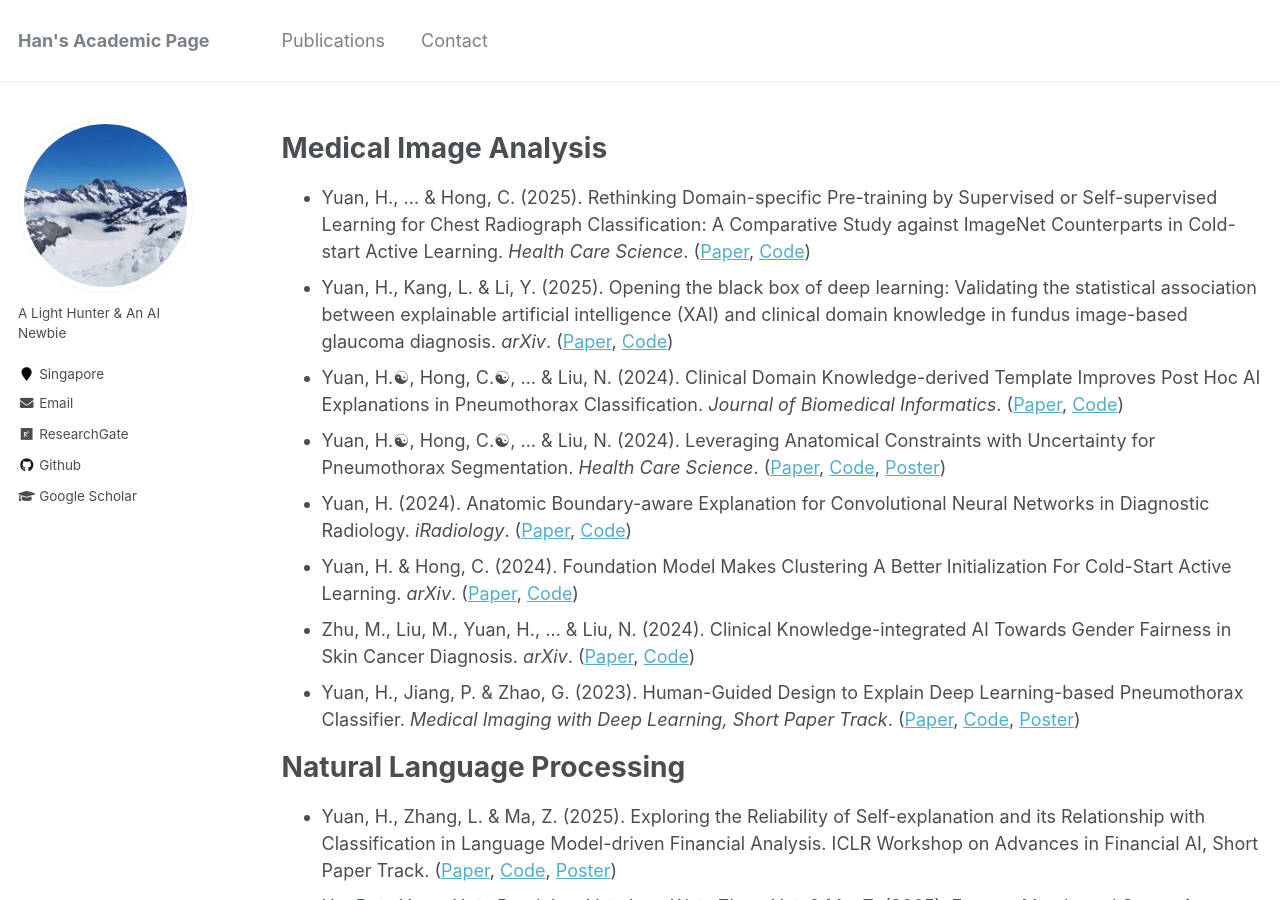
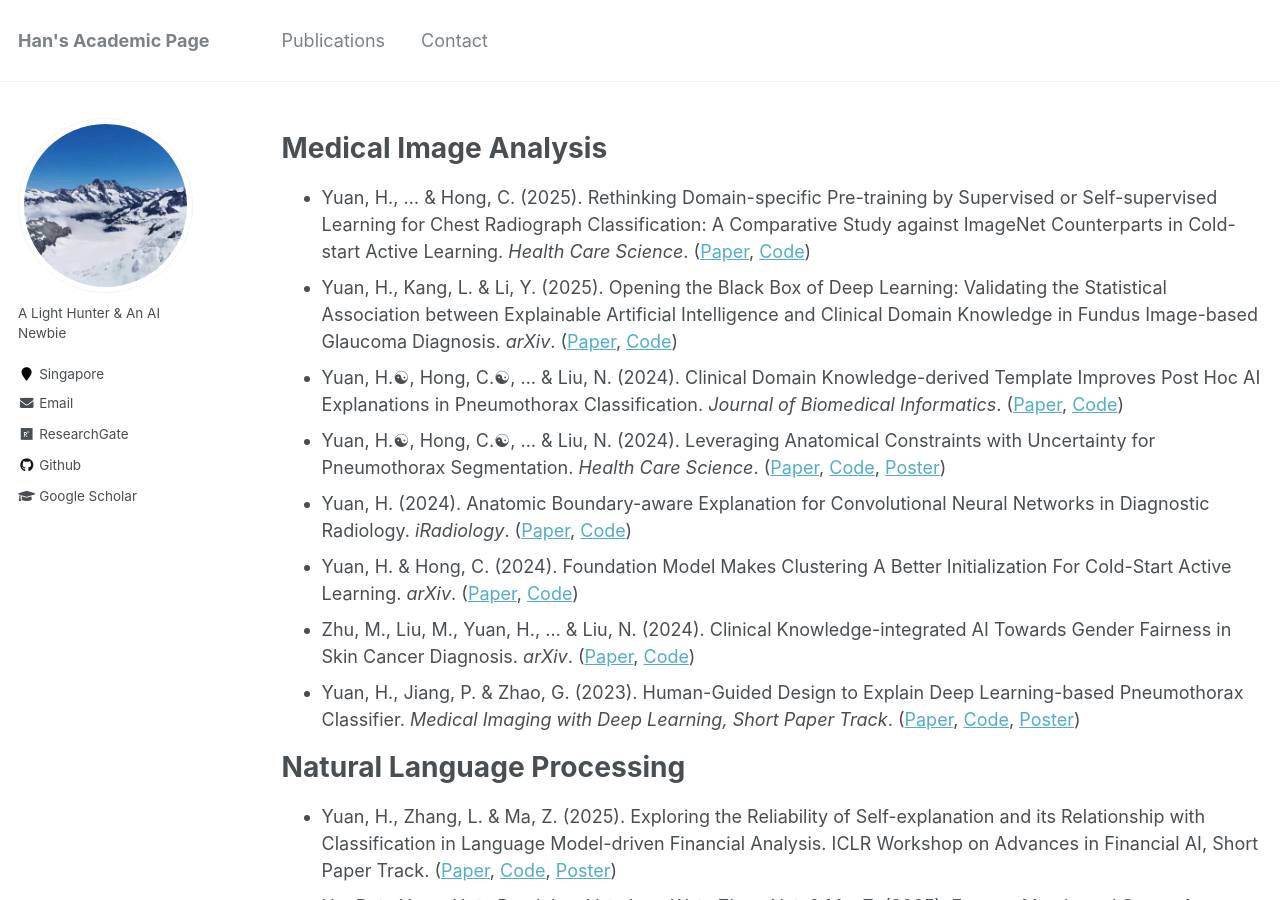
Before and after one commit to Han-Yuan-Med/Han-Yuan-Med.github.io, a Jekyll site: the page built from _pages/publications.md, in a window 1280 px wide and 900 px high. Built offline with Jekyll 4.4.1, drawn with Linux system fonts in a browser that asks for light colours.

Commit message:
Update publications.md

```diff
--- a/_pages/publications.md
+++ b/_pages/publications.md
@@ -6,7 +6,7 @@ author_profile: true
 ---
 # Medical Image Analysis
 * Yuan, H., ... & Hong, C. (2025). Rethinking Domain-specific Pre-training by Supervised or Self-supervised Learning for Chest Radiograph Classification: A Comparative Study against ImageNet Counterparts in Cold-start Active Learning. *Health Care Science*. ([Paper](http://han-yuan-med.github.io/files/Rethinking Domain‐Specific Pretraining by Supervised or Self‐Supervised Learning.pdf), [Code](https://github.com/Han-Yuan-Med/Active-Learning-CXR-Classification))
-* Yuan, H., Kang, L. & Li, Y. (2025). Opening the black box of deep learning: Validating the statistical association between explainable artificial intelligence (XAI) and clinical domain knowledge in fundus image-based glaucoma diagnosis. *arXiv*. ([Paper](http://han-yuan-med.github.io/files/Opening the black box of deep learning.pdf), [Code](https://github.com/Han-Yuan-Med/the-statistical-association-between-cam-and-domain-knowledge))
+* Yuan, H., Kang, L. & Li, Y. (2025). Opening the Black Box of Deep Learning: Validating the Statistical Association between Explainable Artificial Intelligence and Clinical Domain Knowledge in Fundus Image-based Glaucoma Diagnosis. *arXiv*. ([Paper](http://han-yuan-med.github.io/files/Opening the black box of deep learning.pdf), [Code](https://github.com/Han-Yuan-Med/the-statistical-association-between-cam-and-domain-knowledge))
 * Yuan, H.☯︎, Hong, C.☯︎, ... & Liu, N. (2024). Clinical Domain Knowledge-derived Template Improves Post Hoc AI Explanations in Pneumothorax Classification. *Journal of Biomedical Informatics*. ([Paper](http://han-yuan-med.github.io/files/Clinical domain knowledge-derived template improves post hoc AI explanations in pneumothorax classification.pdf), [Code](https://github.com/Han-Yuan-Med/template-explanation))
 * Yuan, H.☯︎, Hong, C.☯︎, ... & Liu, N. (2024). Leveraging Anatomical Constraints with Uncertainty for Pneumothorax Segmentation. *Health Care Science*. ([Paper](http://han-yuan-med.github.io/files/Leveraging anatomical constraints with uncertainty for pneumothorax segmentation.pdf), [Code](https://github.com/Han-Yuan-Med/constrained-learning), [Poster](http://han-yuan-med.github.io/files/singhealth_poster.pdf))
 * Yuan, H. (2024). Anatomic Boundary-aware Explanation for Convolutional Neural Networks in Diagnostic Radiology. *iRadiology*. ([Paper](http://han-yuan-med.github.io/files/Anatomic boundary‐aware explanation for convolutional neural networks in diagnostic radiology.pdf), [Code](https://github.com/Han-Yuan-Med/constrained-explanation))
```
